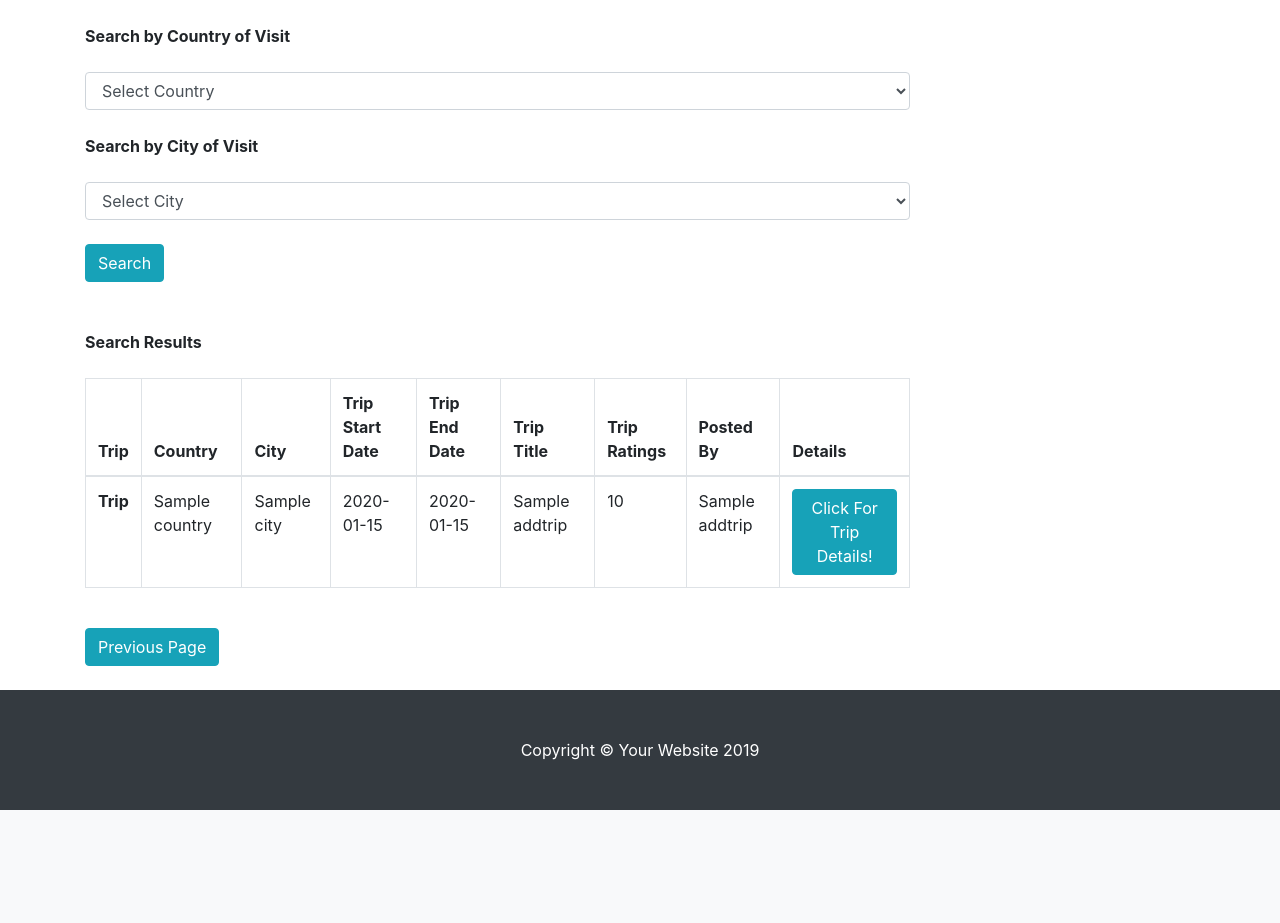
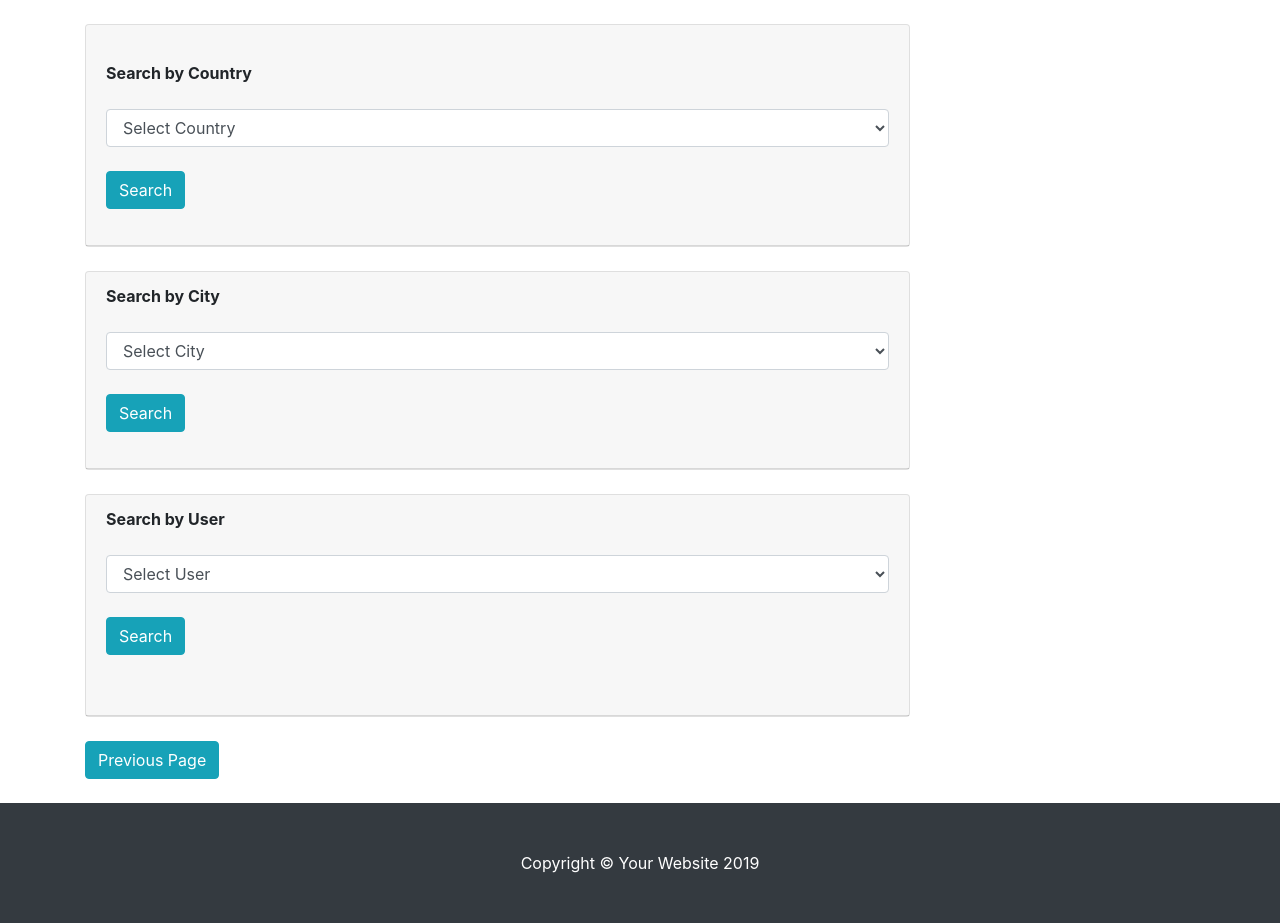
Before and after one commit to howyjane/trip-itinerary-review, a Flask app: page /search_trip in a window 1280 px wide. Shown: the part 56-979 px from the top of the page. Before the commit the page ends 866 px from the top, so only its background shows below. Run offline with Flask 2, Linux system fonts and the light colour scheme; a database or web service that is not in the repository returns one stand-in record (values such as "Sample title"); some libraries are stand-ins or nearby versions.

Commit message:
amended to include 3 search groups in search.html

```diff
--- a/app.py
+++ b/app.py
@@ -3,6 +3,7 @@ from flask import Flask, render_template, redirect, request, url_for, send_from_
 from flask_pymongo import PyMongo, pymongo
 from bson.objectid import ObjectId
 from werkzeug.utils import secure_filename
+from datetime import datetime
 import re
 
 
@@ -22,18 +23,19 @@ def index():
     tripInfo = conn[DATABASE_NAME][COLLECTION_NAME].find().sort("_id", pymongo.DESCENDING)
     return render_template("index.html", tripInfo=tripInfo)
 
-
 @app.route('/search_trip', methods=['POST','GET'])
 def search_trip():
 
     tripInfo = conn[DATABASE_NAME][COLLECTION_NAME].find().sort("country",1)
-    return render_template("search.html", tripInfo=tripInfo)
+    tripInfo2 = conn[DATABASE_NAME][COLLECTION_NAME].find().sort("city",1)
+    tripInfo3 = conn[DATABASE_NAME][COLLECTION_NAME].find().sort("city",1)
+    return render_template("search.html", tripInfo=tripInfo, tripInfo2=tripInfo2,tripInfo3=tripInfo3)
 
-@app.route('/search_trip', methods=['POST','GET'])
-def search_trip2():
+@app.route('/search_results', methods=['POST','GET'])
+def search_results():
 
-    tripInfo2 = conn[DATABASE_NAME][COLLECTION_NAME].find().sort("city",1)
-    return render_template("search.html", tripInfo2=tripInfo2)
+    tripInfo = conn[DATABASE_NAME][COLLECTION_NAME].find()
+    return render_template("searchresults.html", tripInfo=tripInfo)
 
 @app.route("/search_trip", methods=['POST','GET'])
 def search():
@@ -45,8 +47,13 @@ def search():
     if(tripId=="_id",country=="country"):
          tripInfo = conn[DATABASE_NAME][COLLECTION_NAME].find()({'_id': ObjectId(tripId)})
     else:
-        return 'sorry route not found'
+        return 'no records found'
     return render_template('search.html',tripInfo=tripInfo)
+
+@app.route('/searchlandingpagesummarytrip/<tripId>')
+def searchlandingpagesummary_trip(tripId):
+    tripInfo = conn[DATABASE_NAME][COLLECTION_NAME].find_one({'_id': ObjectId(tripId)})
+    return render_template("searchlandingpagesummary.html", tripInfo=tripInfo)
 
 @app.route('/add_trip')
 def add_trip():
@@ -127,6 +134,7 @@ def update_trip():
     file = request.files['photo']
 
 
+
     imageUrl = ''
     if file.filename != '':
         filename = secure_filename(file.filename)
@@ -159,11 +167,6 @@ def delete_trip(tripId):
     tripInfo = conn[DATABASE_NAME][COLLECTION_NAME].find_one_and_delete({'_id': ObjectId(tripId)})
     return render_template("delete.html", tripInfo=tripInfo)
 
-@app.route('/list')
-def list_trip():
-    return render_template("list.html")
-
-
 
 if __name__ == '__main__':
     app.run(host=os.environ.get('IP'),port=int(os.environ.get('PORT')),debug=True)
--- a/templates/add.html
+++ b/templates/add.html
@@ -27,7 +27,7 @@
                     <br>
                     Please select country : <select id="countries"></select>
                     <br><br>
-                    Select Country of Visit : <select id="countries" name="country">
+                    Please select country : <select id="countries" name="country">
                     <option value="country">Select Country</option>
                     <option value="country">Singapore</option>
                     <option value="country">Malaysia</option>
--- a/templates/search.html
+++ b/templates/search.html
@@ -14,21 +14,32 @@
   <div class="container">
 
     <div class="row">
+
        <div class="col-lg-9">
+          <div class="card card-outline-secondary my-4">
+            <div class="card-header">
           <br>
-          <strong>Search by Country of Visit</strong>
+          <strong>Search by Country</strong>
           <br><br>
+          <form action="/search_trip"   method="GET">
           <select class="form-control" name="country">
           <option disabled selected>Select Country </option>
           {% for tripInfo in tripInfo %}
           <option value="{{tripInfo.country}}">{{tripInfo.country}}</option>
           {% endfor %}
           </select>
+          <br>
+          <a href="{{url_for('search_results', tripInfo=tripInfo)}}" class="btn btn-info center-success">Search</a>
+          </form>
+          <br>
+            </div>
+          </div>
 
-          <br>
-
-          <strong>Search by City of Visit</strong>
+          <div class="card card-outline-secondary my-4">
+            <div class="card-header">
+          <strong>Search by City</strong>
           <br><br>
+          <form action="/search_trip"   method="GET">
           <select class="form-control" name="city">
           <option disabled selected>Select City </option>
           {% for tripInfo2 in tripInfo2 %}
@@ -36,59 +47,35 @@
           {% endfor %}
           </select>
           <br>
-          <button type="submit" value="submit" class="btn btn-info center-block">Search</button><br>
-
-          <br><br>
-
-          <strong>Search Results</strong><br><br>
-
-            <table class="table table-bordered">
-          <thead>
-            <tr>
-              <th scope="col">Trip</th>
-              <th scope="col">Country</th>
-              <th scope="col">City</th>
-              <th scope="col">Trip Start Date</th>
-              <th scope="col">Trip End Date</th>
-              <th scope="col">Trip Title</th>
-              <th scope="col">Trip Ratings</th>
-              <th scope="col">Posted By</th>
-              <th scope="col">Details</th>
-            </tr>
-          </thead>
-            <tbody>
-
-            <tr>
-
-              {% for tripInfo in tripInfo %}
-              <th scope="row">Trip</th>
-
-              <td class="_id" {{tripInfo._id}} hidden></td>
-              <td class="country">{{tripInfo.country}}</td>
-              <td class="city">{{ tripInfo.city}}</td>
-              <td class="startdate">{{tripInfo.startdate }}</td>
-              <td class="enddate">{{ tripInfo.enddate}}</td>
-              <td class="triptitle">{{ tripInfo.triptitle}}</td>
-              <td class="ratings">{{ tripInfo.ratings }}</td>
-              <td class="name">{{tripInfo.name}}</td>
-              <td class="details"><a href="{{url_for('landingpagesummary_trip', tripId = tripInfo._id)}}" class="btn btn-info center-block">Click For Trip Details!</a></td>
-
-             </tr>
-             {% endfor %}
-
-
-             </tbody>
-            </table>
-               <br>
-            <a href="{{url_for('index', tripInfo=tripInfo)}}" class="btn btn-info center-success">Previous Page</a>
+          <a href="{{url_for('search_results', tripInfo=tripInfo)}}" class="btn btn-info center-success">Search</a>
+          </form>
+          <br>
             </div>
-           </div>
           </div>
 
+          <div class="card card-outline-secondary my-4">
+            <div class="card-header">
+          <strong>Search by User</strong>
+          <br><br>
+          <form action="/search_trip"   method="GET">
+          <select class="form-control" name="city">
+          <option disabled selected>Select User </option>
+          {% for tripInfo3 in tripInfo3 %}
+          <option value="{{tripInfo3.name}}">{{tripInfo3.name}}</option>
+          {% endfor %}
+          </select>
+          <br>
+          <a href="{{url_for('search_results', tripInfo=tripInfo)}}" class="btn btn-info center-success">Search</a>
+          </form>
+          <br><br>
+            </div>
+          </div>
 
-  </div>
+          <a href="{{url_for('index', tripInfo=tripInfo)}}" class="btn btn-info center-success">Previous Page</a>
+        </div>
+      </div>
+    </div>
 
-  <!-- /.container -->
   <br>
   <!-- Footer -->
   <footer class="py-5 bg-dark">
--- a/templates/searchlist.html
+++ b/templates/testlist.html
@@ -128,3 +128,5 @@ def lists():
             return 'sorry route not found'
 
     return render_template('search.html',tripInfo=tripInfo)
+
+    datetime.now()
```
Also changed, not shown: templates/searchlandingpagesummary.html (added, +88 -0 lines), templates/searchresults.html (added, +87 -0 lines), templates/update.html (deleted, +0 -113 lines), templates/testtestlist.html (renamed from templates/list.html).
